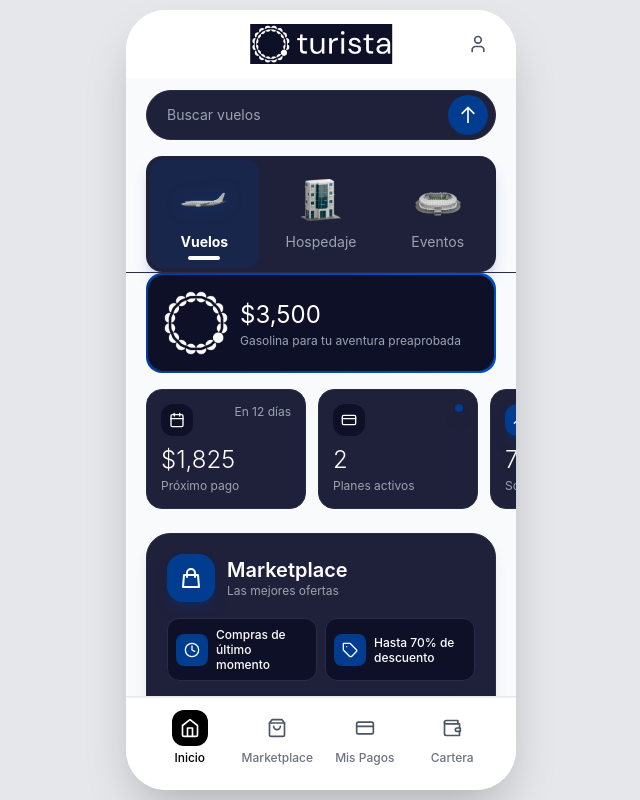
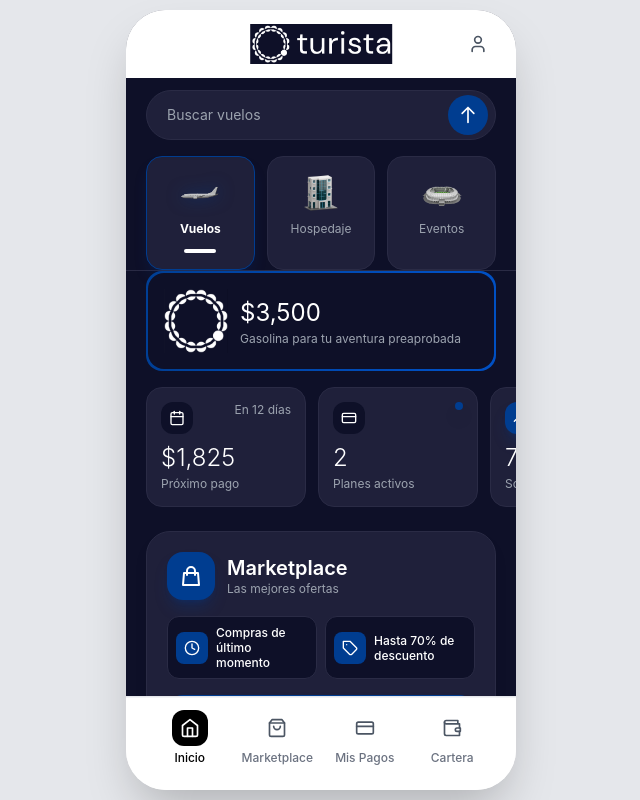
Before and after one commit to Rene-Nun/Pagox_proto_ux, a Next.js app: page / in a window 1280 px wide. Shown: the whole page, without its empty margins (319-959 px from the left). Built offline with nearby package versions, Linux system fonts and the light colour scheme.

Commit message:
Actualizar HomeScreen.tsx

```diff
--- a/app/components/screens/HomeScreen.tsx
+++ b/app/components/screens/HomeScreen.tsx
@@ -39,10 +39,11 @@ export default function HomeScreen({ onNavigate, activeTab }: HomeScreenProps) {
   }
 
   return (
+    <div className="min-h-screen bg-[#0e1028]">
       <MobileContainer className="bg-[#0e1028]">
         <Header showLogo={true} onNavigate={onNavigate} />
 
-      <div className="flex-1 overflow-y-auto pb-6">
+        <div className="flex-1 overflow-y-auto pb-6 bg-[#0e1028]">
           <div className="space-y-0">
 
             {/* Search Bar - Botón azul */}
@@ -66,95 +67,96 @@ export default function HomeScreen({ onNavigate, activeTab }: HomeScreenProps) {
               </div>
             </div>
 
-          {/* Navigation Tabs - Contenedor con fondo #1f203a y efecto glow */}
+            {/* Navigation Tabs - Cada tab en su propio contenedor */}
             <div className="pb-0 px-5 mb-4">
-            <div className="bg-[#1f203a] rounded-2xl p-1 shadow-lg shadow-[#003d90]/20">
-              <div className="flex items-center justify-around gap-2 relative">
+              <div className="flex gap-3">
                 {/* Vuelos Tab */}
                 <button
                   onClick={() => handleTabChange('flights')}
-                  className="flex-1 flex flex-col items-center gap-2 py-4 transition-all duration-300 relative group rounded-xl"
-                  style={{
-                    backgroundColor: selectedTab === 'flights' ? 'rgba(0, 61, 144, 0.2)' : 'transparent'
-                  }}
+                  className={`flex-1 flex flex-col items-center gap-2 py-4 px-3 transition-all duration-300 rounded-2xl border ${
+                    selectedTab === 'flights'
+                      ? 'bg-[#1f203a] border-[#003d90] shadow-lg shadow-[#003d90]/20'
+                      : 'bg-[#1f203a] border-[#2a2b45]'
+                  }`}
                 >
                   <img
                     src="/images/VuelosIcon.png"
                     alt="Vuelos"
-                    className="w-12 h-12 object-contain"
+                    className="w-10 h-10 object-contain"
                     style={{
                       filter: selectedTab === 'flights' ? 'drop-shadow(0 0 8px rgba(0, 61, 144, 0.6))' : 'none'
                     }}
                   />
-                  <p className={`text-sm transition-all ${
+                  <p className={`text-xs transition-all ${
                     selectedTab === 'flights' ? 'font-bold text-white' : 'font-normal text-gray-400'
                   }`}>
                     Vuelos
                   </p>
                   {/* Underline indicator BLANCO */}
-                  <div className={`absolute bottom-2 left-1/2 -translate-x-1/2 w-8 h-1 bg-white rounded-full transition-all duration-300 ${
-                    selectedTab === 'flights' ? 'opacity-100' : 'opacity-0'
-                  }`} />
+                  {selectedTab === 'flights' && (
+                    <div className="w-8 h-1 bg-white rounded-full mt-1"></div>
+                  )}
                 </button>
 
                 {/* Hoteles Tab */}
                 <button
                   onClick={() => handleTabChange('hotels')}
-                  className="flex-1 flex flex-col items-center gap-2 py-4 transition-all duration-300 relative group rounded-xl"
-                  style={{
-                    backgroundColor: selectedTab === 'hotels' ? 'rgba(0, 61, 144, 0.2)' : 'transparent'
-                  }}
+                  className={`flex-1 flex flex-col items-center gap-2 py-4 px-3 transition-all duration-300 rounded-2xl border ${
+                    selectedTab === 'hotels'
+                      ? 'bg-[#1f203a] border-[#003d90] shadow-lg shadow-[#003d90]/20'
+                      : 'bg-[#1f203a] border-[#2a2b45]'
+                  }`}
                 >
                   <img
                     src="/images/HotelesIcon.png"
                     alt="Hospedaje"
-                    className="w-12 h-12 object-contain"
+                    className="w-10 h-10 object-contain"
                     style={{
                       filter: selectedTab === 'hotels' ? 'drop-shadow(0 0 8px rgba(0, 61, 144, 0.6))' : 'none'
                     }}
                   />
-                  <p className={`text-sm transition-all ${
+                  <p className={`text-xs transition-all ${
                     selectedTab === 'hotels' ? 'font-bold text-white' : 'font-normal text-gray-400'
                   }`}>
                     Hospedaje
                   </p>
                   {/* Underline indicator BLANCO */}
-                  <div className={`absolute bottom-2 left-1/2 -translate-x-1/2 w-8 h-1 bg-white rounded-full transition-all duration-300 ${
-                    selectedTab === 'hotels' ? 'opacity-100' : 'opacity-0'
-                  }`} />
+                  {selectedTab === 'hotels' && (
+                    <div className="w-8 h-1 bg-white rounded-full mt-1"></div>
+                  )}
                 </button>
 
                 {/* Eventos Tab */}
                 <button
                   onClick={() => handleTabChange('events')}
-                  className="flex-1 flex flex-col items-center gap-2 py-4 transition-all duration-300 relative group rounded-xl"
-                  style={{
-                    backgroundColor: selectedTab === 'events' ? 'rgba(0, 61, 144, 0.2)' : 'transparent'
-                  }}
+                  className={`flex-1 flex flex-col items-center gap-2 py-4 px-3 transition-all duration-300 rounded-2xl border ${
+                    selectedTab === 'events'
+                      ? 'bg-[#1f203a] border-[#003d90] shadow-lg shadow-[#003d90]/20'
+                      : 'bg-[#1f203a] border-[#2a2b45]'
+                  }`}
                 >
                   <img
                     src="/images/ExperienciasIcon.png"
                     alt="Eventos"
-                    className="w-12 h-12 object-contain"
+                    className="w-10 h-10 object-contain"
                     style={{
                       filter: selectedTab === 'events' ? 'drop-shadow(0 0 8px rgba(0, 61, 144, 0.6))' : 'none'
                     }}
                   />
-                  <p className={`text-sm transition-all ${
+                  <p className={`text-xs transition-all ${
                     selectedTab === 'events' ? 'font-bold text-white' : 'font-normal text-gray-400'
                   }`}>
                     Eventos
                   </p>
                   {/* Underline indicator BLANCO */}
-                  <div className={`absolute bottom-2 left-1/2 -translate-x-1/2 w-8 h-1 bg-white rounded-full transition-all duration-300 ${
-                    selectedTab === 'events' ? 'opacity-100' : 'opacity-0'
-                  }`} />
+                  {selectedTab === 'events' && (
+                    <div className="w-8 h-1 bg-white rounded-full mt-1"></div>
+                  )}
                 </button>
               </div>
             </div>
-          </div>
 
-          {/* Separador sutil */}
+            {/* Separador sutil CON ESPACIO */}
             <div className="w-full h-px bg-[#2a2b45] mb-6"></div>
 
             {/* Resto del contenido con espaciado */}
@@ -275,5 +277,6 @@ export default function HomeScreen({ onNavigate, activeTab }: HomeScreenProps) {
           </div>
         </div>
       </MobileContainer>
+    </div>
   )
 }
```
Lines whose indentation alone changed are shown as unchanged.
